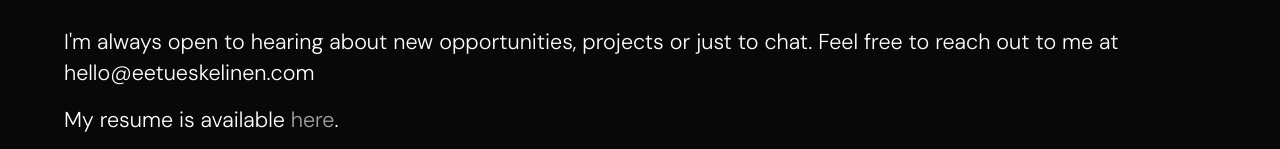
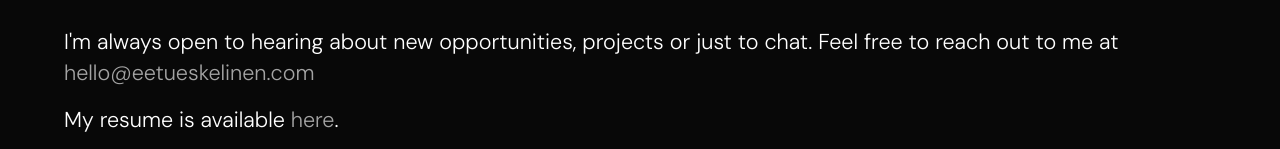
Before and after one commit to Eppu/eetueskelinen.com, a Next.js app: page /about in a window 1280 px wide. Shown: the part 1743-1892 px from the top of the page. Built offline with nearby package versions, Linux system fonts and the light colour scheme; a web font is replaced by a local one.

Commit message:
fix colors

```diff
--- a/app/components/CopyEmail.tsx
+++ b/app/components/CopyEmail.tsx
@@ -17,7 +17,7 @@ const CopyEmail = () => {
     // if not, show the email
 
     <span
-      className="email cursor-pointer hover:text-yellowgreenselection"
+      className="email text-neutral-400 cursor-pointer hover:text-yellowgreenselection"
       onClick={handleCopy}
       onMouseEnter={() => setHovered(true)}
       onMouseLeave={() => setHovered(false)}
```
